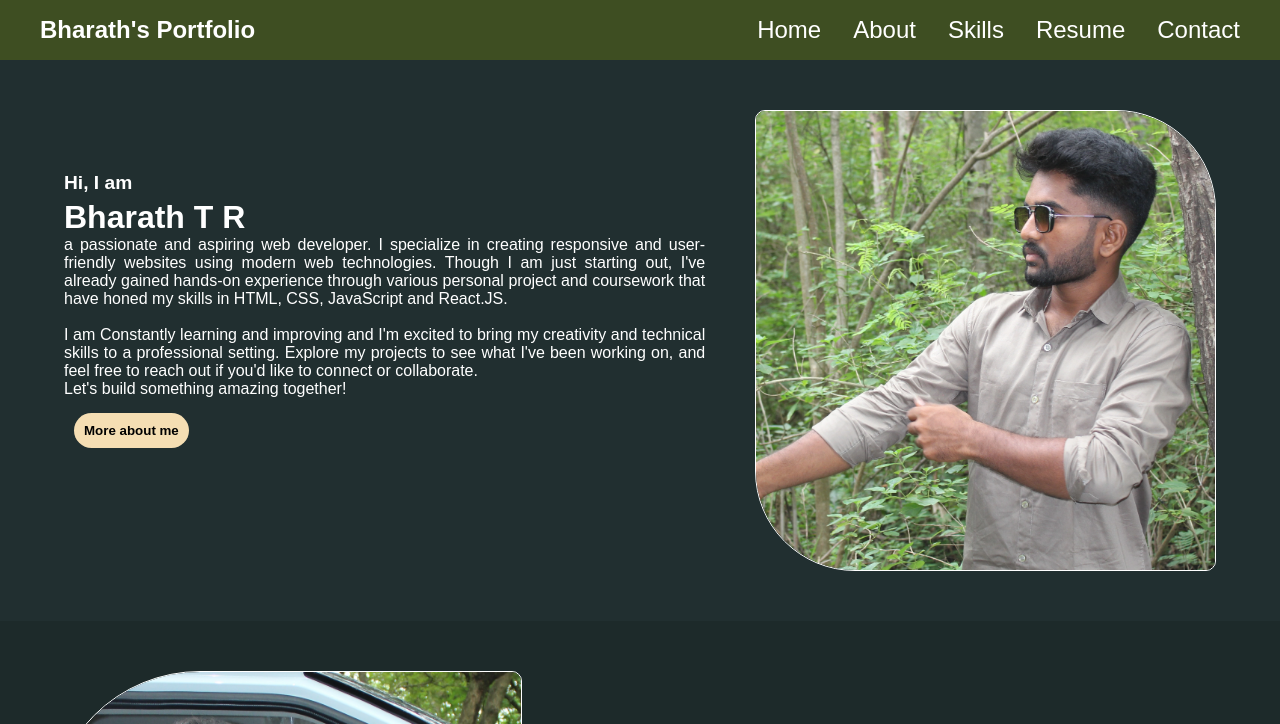
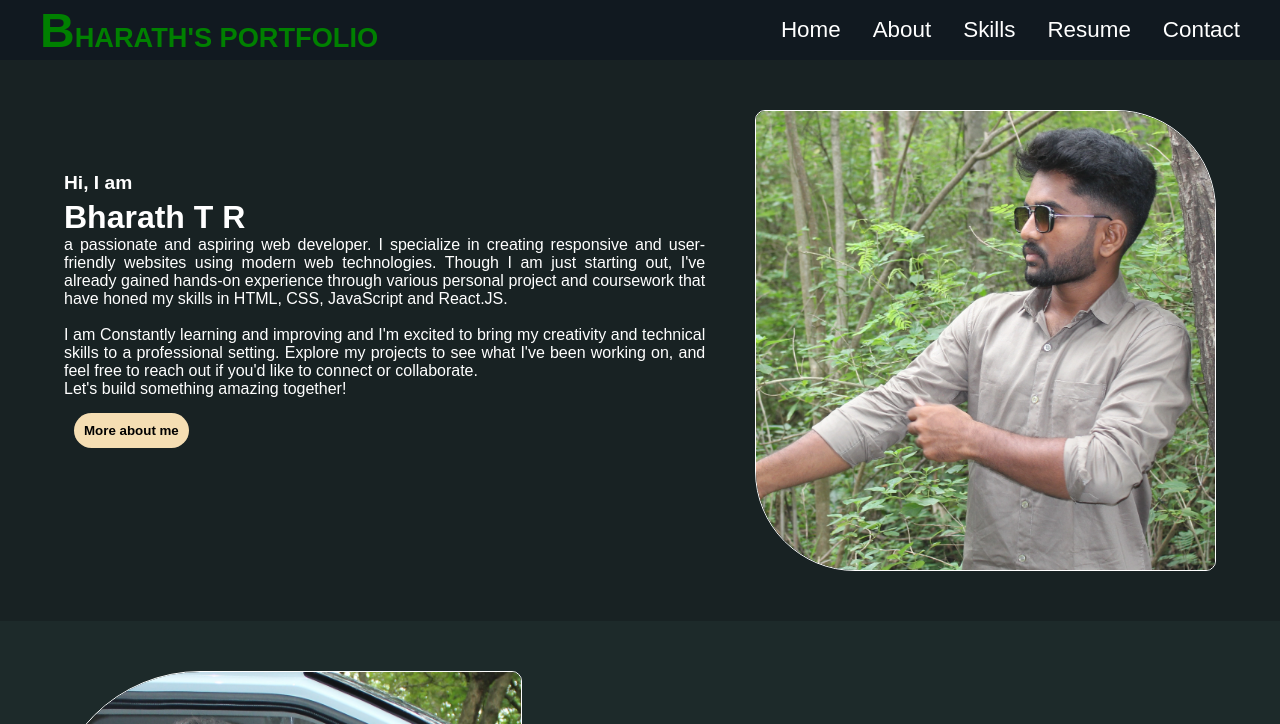
Before and after one commit to BharathTR5/Portfolio, a plain HTML site: page index.html in a window 1280 px wide. Shown: the top 724 px of the page. Drawn offline with Linux system fonts and the light colour scheme.

Commit message:
added animation & color changes

```diff
--- a/index.css
+++ b/index.css
@@ -9,7 +9,7 @@
 body{
   height: 100vh;
   width: 100%;
-  background-color: rgb(33, 47, 48);
+  background-color: rgb(24, 34, 35);
 }
 
 li{
@@ -19,7 +19,7 @@ li{
 a{
   text-decoration: none;
   color: white;
-  font-size: 1.5rem;
+  font-size: 1.4rem;
 }
 
 a:hover{
@@ -38,7 +38,16 @@ header{
   width: 100%;
   position: sticky;
   padding: 0 2rem;
-  background-color: rgb(62, 78, 34);
+  background-color: rgba(14, 21, 30, 0.634);
+}
+.logo{
+  color: green;
+  font-size: 1.7rem;
+  font-weight: 900;
+  text-transform: uppercase;
+}
+.logo::first-letter{
+  font-size: 3rem;
 }
 
 .navbar{
@@ -51,10 +60,6 @@ header{
   justify-content: space-between;
 }
 
-.navbar .logo a{
-  font-size: 1.5rem;
-  font-weight: bold;
-}
 .navbar .links{
   display: flex;
   gap: 2em;
@@ -73,7 +78,7 @@ header{
   top: 60px;
   height: 0;
   width: 100%;
-  background-color: rgba(62, 78, 34, 0.9);
+  background-color: rgba(14, 21, 30, 0.634);
   backdrop-filter: blur(10px);
   overflow: hidden;
   transition: height 0.2s cubic-bezier(0.175, 0.885, 0.32, 1.275);
@@ -120,6 +125,8 @@ header{
 
 #intro p{
   text-align: justify;
+  animation: paragraph 1s ease-in 1s 1 forwards;
+  opacity: 1;
 }
 #main{
   display: flex;
@@ -130,6 +137,9 @@ header{
   margin-top: 100px;
   border: 1px solid white;
   border-radius: 10px 200px ;
+  animation: photo 2s ease 0s 1 forwards;
+  opacity: 0;
+  transform: rotateX(45deg) rotateY(45deg);
 }
 #main h1{
   font-size: 3rem;
@@ -504,7 +514,7 @@ footer{
   /* padding: 100px 0 0 0; */
   height: 300px;
   width: 100%;
-  background-color: rgb(62, 78, 34);
+  background-color: rgba(14, 21, 30, 0.634);
 }
 
 .footerContainer{
@@ -594,3 +604,26 @@ footer h1{
   }
 
 }
+
+/*
+@keyframes paragraph {
+  0%{
+    opacity: 0;
+    transform: translateY(-100px);
+  }
+  100%{
+    opacity: 1;
+    transform: translateX(0px);
+  }
+} */
+
+@keyframes photo {
+  0%{
+    opacity: 0;
+    transform: translateX(100px);
+  }
+  100%{
+    opacity: 1;
+    transform: translateX(0px);
+  }
+}
--- a/index.html
+++ b/index.html
@@ -13,7 +13,7 @@
     <div class="navbar">
 
       <div class="logo">
-        <a href="">Bharath's Portfolio</a>
+        Bharath's Portfolio
       </div>
 
       <ul class="links">
```
Also changed, not shown: 1 other file.
